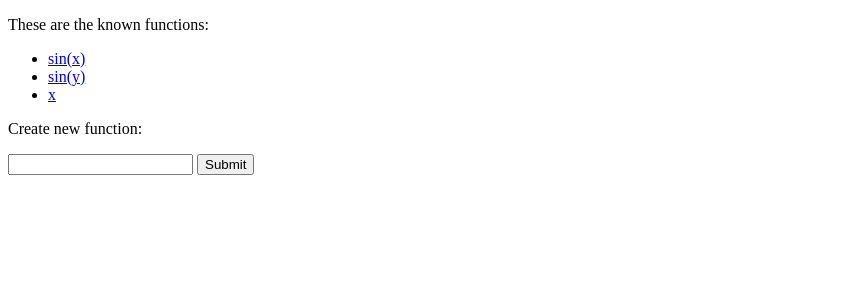
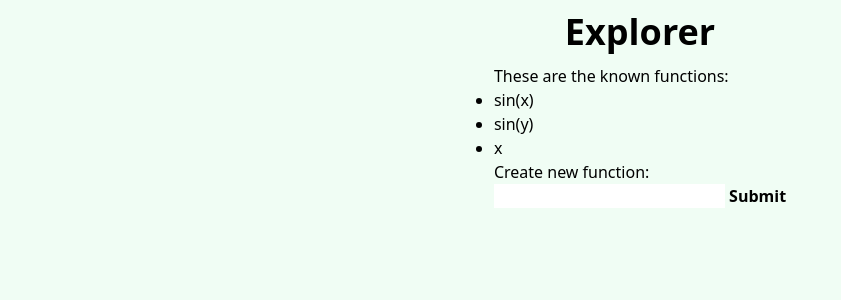
Before and after one commit to niclas-muller/fix-point-explorer, a Django app: page / in a window 1280 px wide. Shown: the top 300 px of the page, without its empty margins (0-841 px from the left). Run offline with Django 5.2, Linux system fonts and the light colour scheme; data comes from the database, SQL or seed files in the repository; both versions use the stored data as it was after the commit; some libraries are stand-ins or nearby versions.

Commit message:
Set up tailwind, django testing and html template autoformatters. Also set up function model validation and cleaned templates/views.

```diff
--- /dev/null
+++ b/django/explorer/templates/explorer/base.html
@@ -0,0 +1,21 @@
+{% load static tailwind_tags %}
+<!DOCTYPE html>
+<html lang="en-US">
+    <head>
+        <meta charset="utf-8" />
+        <meta name="keywords" content="">
+        <meta name="description" content="">
+        <title>
+            {% block pagetitle %}
+            {% endblock pagetitle %}
+        </title>
+        <meta name="viewport" content="width=device-width, initial-scale=0.8">
+        <meta http-equiv="X-UA-Compatible" content="ie=edge">
+        {% tailwind_css %}
+    </head>
+    <body class="bg-green-50 text-black monospace leading-normal tracking-normal">
+        <h1 class="text-center font-bold text-4xl p-3">Explorer</h1>
+        {% block content %}
+        {% endblock content %}
+    </body>
+</html>
--- a/django/explorer/templates/explorer/index.html
+++ b/django/explorer/templates/explorer/index.html
@@ -1,26 +1,25 @@
-<!doctype html>
-<html lang="en-US">
-  <head>
-    <meta charset="utf-8" />
-    <title>Explorer</title>
-  </head>
-  <body>
-      {% if message %}
-      <script> alert('{{ message }}'); </script>
-      {% endif %}
+{% extends "./base.html" %}"
+{% block pagetitle %}
+    Explorer
+{% endblock pagetitle %}
+{% block content %}
+    <div class="grid mx-auto justify-center">
+        {% if message %}<script> alert('{{ message }}'); </script>{% endif %}
         <p>These are the known functions:</p>
-
-    <ul>
+        <ul class="list-disc">
             {% for function in function_list %}
-        <li><a href="/{{ function.id }}/">{{ function.function_string }}</a></li>
+                <li>
+                    <a href="{% url 'explorer:detail' function_id=function.id %}">{{ function.function_string }}</a>
+                </li>
             {% endfor %}
         </ul>
-
-    <p> Create new function: </p>
+        <p>Create new function:</p>
         <form method="post">
             {% csrf_token %}
-        <input type="text" name="function_string" value="">
-        <input type="submit" value="Submit">
+            <input type="text" name="function_string" value="" class="bg-white">
+            <input type="submit"
+                   value="Submit"
+                   class="font-bold hover:bg-white hover:cursor-pointer">
         </form>
-  </body>
-</html>
+    </div>
+{% endblock content %}
--- a/django/explorer/urls.py
+++ b/django/explorer/urls.py
@@ -5,5 +5,5 @@ from . import views
 app_name = "explorer"
 urlpatterns = [
     path("", views.index, name="index"),
-    path("<int:function_id>/", views.function, name="function"),
+    path("<int:function_id>/", views.detail, name="detail"),
 ]
--- a/django/explorer/views.py
+++ b/django/explorer/views.py
@@ -1,52 +1,37 @@
+from typing import Union
+
 from django.http import HttpResponse, HttpRequest, HttpResponseRedirect
 from django.shortcuts import render, get_object_or_404
 from django.urls import reverse
-from django.db import IntegrityError
+from django.core.exceptions import ValidationError
 from django.db.models.query import QuerySet
 
+from django_stubs_ext import StrOrPromise
+
 from .models import Function
-
-from sympy.parsing.sympy_parser import parse_expr
-from tokenize import TokenError
-
-from typing import Union
-
-
-def is_valid_function_string(function_string: str) -> bool:
-    try:
-        expr = parse_expr(function_string)
-    except (SyntaxError, TokenError):
-        return False
-    if expr is not None:
-        return len(expr.free_symbols) == 1
-    return False
 
 
 def index(request: HttpRequest) -> HttpResponse:
     function_list = Function.objects.all()
-    context: dict[str, Union[str, QuerySet[Function, Function]]] = {
+    context: dict[str, Union[StrOrPromise, QuerySet[Function, Function]]] = {
         "function_list": function_list
     }
+
     if "function_string" in request.POST:
-        if is_valid_function_string(
-            function_string := request.POST["function_string"].replace(" ", "")
-        ):
-            function = Function(function_string=function_string)
-            try:
-                function.save()
-            except IntegrityError:
-                context.update(
-                    {"message": f"Function {function_string} is already in db."}
-                )
-                return render(request, "explorer/index.html", context)
-            return HttpResponseRedirect(
-                reverse("explorer:index"),
-            )
-        context.update({"message": f"Invalid function {function_string}."})
+        function_string = request.POST["function_string"]
+        try:
+            function = Function.create(function_string)
+        except ValidationError as e:
+            context.update({"message": e.message})
+            return render(request, "explorer/index.html", context)
+
+        function.save()
+        return HttpResponseRedirect(reverse("explorer:index"))
+
     return render(request, "explorer/index.html", context)
 
 
-def function(request: HttpRequest, function_id: int) -> HttpResponse:
+def detail(request: HttpRequest, function_id: int) -> HttpResponse:
     function = get_object_or_404(Function, id=function_id)
     context = {"function": function}
-    return render(request, "explorer/function.html", context)
+    return render(request, "explorer/detail.html", context)
--- a/django/fix_point_explorer/urls.py
+++ b/django/fix_point_explorer/urls.py
@@ -1,25 +1,13 @@
-"""
-URL configuration for fix_point_explorer project.
-
-The `urlpatterns` list routes URLs to views. For more information please see:
-    https://docs.djangoproject.com/en/6.0/topics/http/urls/
-Examples:
-Function views
-    1. Add an import:  from my_app import views
-    2. Add a URL to urlpatterns:  path('', views.home, name='home')
-Class-based views
-    1. Add an import:  from other_app.views import Home
-    2. Add a URL to urlpatterns:  path('', Home.as_view(), name='home')
-Including another URLconf
-    1. Import the include() function: from django.urls import include, path
-    2. Add a URL to urlpatterns:  path('blog/', include('blog.urls'))
-"""
-
 from django.contrib import admin
 from django.urls import include, path
+from django.conf import settings
 
 urlpatterns = [
-    path("explorer/", include("explorer.urls")),
     path("", include("explorer.urls")),
     path("admin/", admin.site.urls),
 ]
+
+if settings.DEBUG:
+    urlpatterns += [
+        path("__reload__/", include("django_browser_reload.urls")),
+    ]
--- /dev/null
+++ b/django/theme/apps.py
@@ -0,0 +1,5 @@
+from django.apps import AppConfig
+
+
+class ThemeConfig(AppConfig):
+    name = "theme"
--- /dev/null
+++ b/django/theme/static/css/dist/styles.css
@@ -0,0 +1,256 @@
+/*! tailwindcss v4.1.16 | MIT License | https://tailwindcss.com */
+@layer properties;
+@layer theme, base, components, utilities;
+@layer theme {
+  :root, :host {
+    --font-sans: ui-sans-serif, system-ui, sans-serif, 'Apple Color Emoji', 'Segoe UI Emoji', 'Segoe UI Symbol',
+    'Noto Color Emoji';
+    --font-mono: ui-monospace, SFMono-Regular, Menlo, Monaco, Consolas, 'Liberation Mono', 'Courier New',
+    monospace;
+    --color-green-50: oklch(98.2% 0.018 155.826);
+    --color-black: #000;
+    --color-white: #fff;
+    --spacing: 0.25rem;
+    --text-4xl: 2.25rem;
+    --text-4xl--line-height: calc(2.5 / 2.25);
+    --font-weight-bold: 700;
+    --tracking-normal: 0em;
+    --leading-normal: 1.5;
+    --default-font-family: var(--font-sans);
+    --default-mono-font-family: var(--font-mono);
+  }
+}
+@layer base {
+  *, ::after, ::before, ::backdrop, ::file-selector-button {
+    box-sizing: border-box;
+    margin: 0;
+    padding: 0;
+    border: 0 solid;
+  }
+  html, :host {
+    line-height: 1.5;
+    -webkit-text-size-adjust: 100%;
+    tab-size: 4;
+    font-family: var(--default-font-family, ui-sans-serif, system-ui, sans-serif, 'Apple Color Emoji', 'Segoe UI Emoji', 'Segoe UI Symbol', 'Noto Color Emoji');
+    font-feature-settings: var(--default-font-feature-settings, normal);
+    font-variation-settings: var(--default-font-variation-settings, normal);
+    -webkit-tap-highlight-color: transparent;
+  }
+  hr {
+    height: 0;
+    color: inherit;
+    border-top-width: 1px;
+  }
+  abbr:where([title]) {
+    -webkit-text-decoration: underline dotted;
+    text-decoration: underline dotted;
+  }
+  h1, h2, h3, h4, h5, h6 {
+    font-size: inherit;
+    font-weight: inherit;
+  }
+  a {
+    color: inherit;
+    -webkit-text-decoration: inherit;
+    text-decoration: inherit;
+  }
+  b, strong {
+    font-weight: bolder;
+  }
+  code, kbd, samp, pre {
+    font-family: var(--default-mono-font-family, ui-monospace, SFMono-Regular, Menlo, Monaco, Consolas, 'Liberation Mono', 'Courier New', monospace);
+    font-feature-settings: var(--default-mono-font-feature-settings, normal);
+    font-variation-settings: var(--default-mono-font-variation-settings, normal);
+    font-size: 1em;
+  }
+  small {
+    font-size: 80%;
+  }
+  sub, sup {
+    font-size: 75%;
+    line-height: 0;
+    position: relative;
+    vertical-align: baseline;
+  }
+  sub {
+    bottom: -0.25em;
+  }
+  sup {
+    top: -0.5em;
+  }
+  table {
+    text-indent: 0;
+    border-color: inherit;
+    border-collapse: collapse;
+  }
+  :-moz-focusring {
+    outline: auto;
+  }
+  progress {
+    vertical-align: baseline;
+  }
+  summary {
+    display: list-item;
+  }
+  ol, ul, menu {
+    list-style: none;
+  }
+  img, svg, video, canvas, audio, iframe, embed, object {
+    display: block;
+    vertical-align: middle;
+  }
+  img, video {
+    max-width: 100%;
+    height: auto;
+  }
+  button, input, select, optgroup, textarea, ::file-selector-button {
+    font: inherit;
+    font-feature-settings: inherit;
+    font-variation-settings: inherit;
+    letter-spacing: inherit;
+    color: inherit;
+    border-radius: 0;
+    background-color: transparent;
+    opacity: 1;
+  }
+  :where(select:is([multiple], [size])) optgroup {
+    font-weight: bolder;
+  }
+  :where(select:is([multiple], [size])) optgroup option {
+    padding-inline-start: 20px;
+  }
+  ::file-selector-button {
+    margin-inline-end: 4px;
+  }
+  ::placeholder {
+    opacity: 1;
+  }
+  @supports (not (-webkit-appearance: -apple-pay-button))  or (contain-intrinsic-size: 1px) {
+    ::placeholder {
+      color: currentcolor;
+      @supports (color: color-mix(in lab, red, red)) {
+        color: color-mix(in oklab, currentcolor 50%, transparent);
+      }
+    }
+  }
+  textarea {
+    resize: vertical;
+  }
+  ::-webkit-search-decoration {
+    -webkit-appearance: none;
+  }
+  ::-webkit-date-and-time-value {
+    min-height: 1lh;
+    text-align: inherit;
+  }
+  ::-webkit-datetime-edit {
+    display: inline-flex;
+  }
+  ::-webkit-datetime-edit-fields-wrapper {
+    padding: 0;
+  }
+  ::-webkit-datetime-edit, ::-webkit-datetime-edit-year-field, ::-webkit-datetime-edit-month-field, ::-webkit-datetime-edit-day-field, ::-webkit-datetime-edit-hour-field, ::-webkit-datetime-edit-minute-field, ::-webkit-datetime-edit-second-field, ::-webkit-datetime-edit-millisecond-field, ::-webkit-datetime-edit-meridiem-field {
+    padding-block: 0;
+  }
+  ::-webkit-calendar-picker-indicator {
+    line-height: 1;
+  }
+  :-moz-ui-invalid {
+    box-shadow: none;
+  }
+  button, input:where([type='button'], [type='reset'], [type='submit']), ::file-selector-button {
+    appearance: button;
+  }
+  ::-webkit-inner-spin-button, ::-webkit-outer-spin-button {
+    height: auto;
+  }
+  [hidden]:where(:not([hidden='until-found'])) {
+    display: none !important;
+  }
+}
+@layer utilities {
+  .static {
+    position: static;
+  }
+  .mx-auto {
+    margin-inline: auto;
+  }
+  .block {
+    display: block;
+  }
+  .grid {
+    display: grid;
+  }
+  .list-disc {
+    list-style-type: disc;
+  }
+  .justify-center {
+    justify-content: center;
+  }
+  .bg-green-50 {
+    background-color: var(--color-green-50);
+  }
+  .bg-white {
+    background-color: var(--color-white);
+  }
+  .p-3 {
+    padding: calc(var(--spacing) * 3);
+  }
+  .text-center {
+    text-align: center;
+  }
+  .text-4xl {
+    font-size: var(--text-4xl);
+    line-height: var(--tw-leading, var(--text-4xl--line-height));
+  }
+  .leading-normal {
+    --tw-leading: var(--leading-normal);
+    line-height: var(--leading-normal);
+  }
+  .font-bold {
+    --tw-font-weight: var(--font-weight-bold);
+    font-weight: var(--font-weight-bold);
+  }
+  .tracking-normal {
+    --tw-tracking: var(--tracking-normal);
+    letter-spacing: var(--tracking-normal);
+  }
+  .text-black {
+    color: var(--color-black);
+  }
+  .hover\:cursor-pointer {
+    &:hover {
+      @media (hover: hover) {
+        cursor: pointer;
+      }
+    }
+  }
+  .hover\:bg-white {
+    &:hover {
+      @media (hover: hover) {
+        background-color: var(--color-white);
+      }
+    }
+  }
+}
+@property --tw-leading {
+  syntax: "*";
+  inherits: false;
+}
+@property --tw-font-weight {
+  syntax: "*";
+  inherits: false;
+}
+@property --tw-tracking {
+  syntax: "*";
+  inherits: false;
+}
+@layer properties {
+  @supports ((-webkit-hyphens: none) and (not (margin-trim: inline))) or ((-moz-orient: inline) and (not (color:rgb(from red r g b)))) {
+    *, ::before, ::after, ::backdrop {
+      --tw-leading: initial;
+      --tw-font-weight: initial;
+      --tw-tracking: initial;
+    }
+  }
+}
```
Also changed, not shown: django/explorer/models.py (+29 -4 lines), django/explorer/templates/explorer/detail.html (added, +8 -0 lines), django/explorer/templates/explorer/function.html (deleted, +0 -11 lines), django/explorer/tests.py (+15 -1 lines), django/fix_point_explorer/settings.py (+15 -13 lines), django/theme/static_src/src/styles.css (added, +10 -0 lines), requirements.txt (+33 -0 lines), .pre-commit-config.yaml, django/db.sqlite3, django/explorer/migrations/0002_function_unique_function_string.py (added), django/theme/__init__.py (added), 2 other files. Lines whose indentation alone changed are shown as unchanged.
